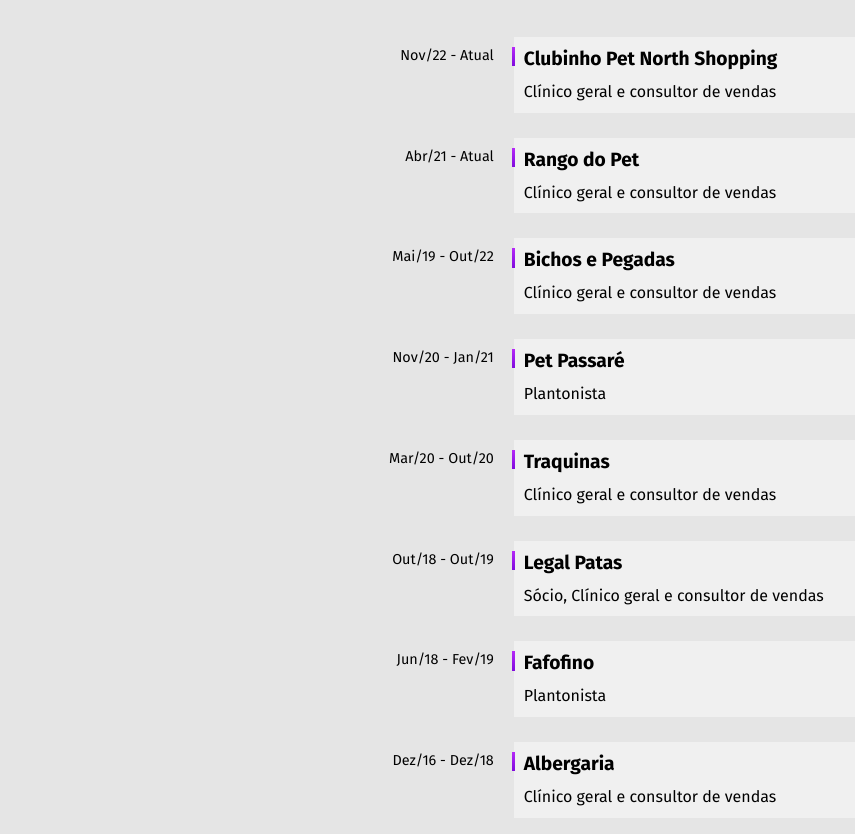
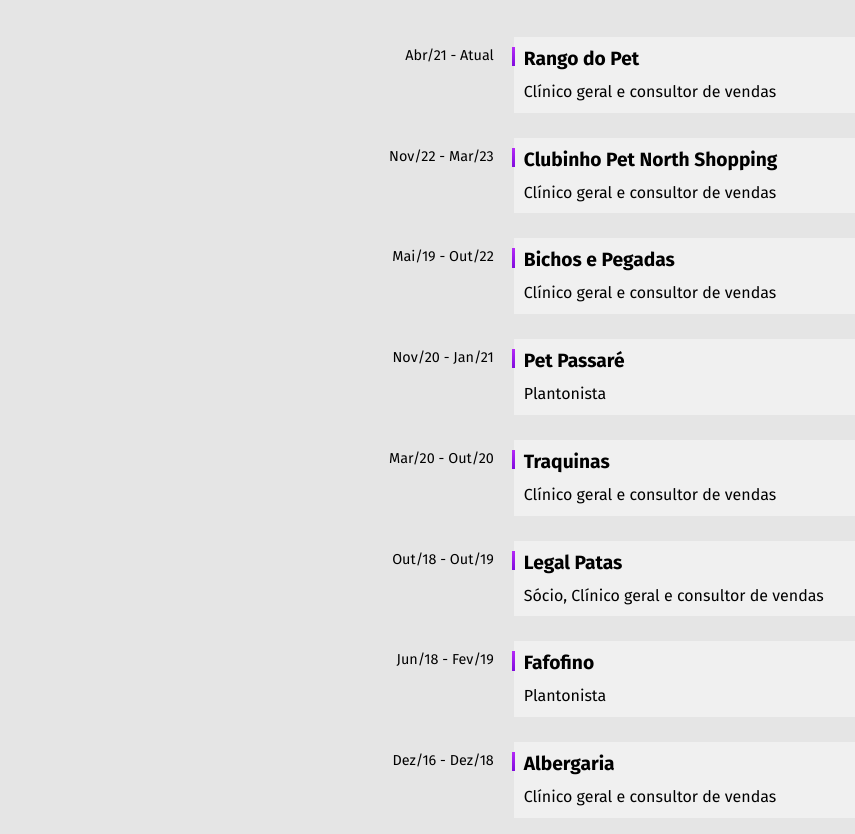
Before and after one commit to EriveltoLuna/drvelto, a plain HTML site: page index.html in a window 1280 px wide. Shown: the part 968-1802 px from the top of the page, without its empty margins (131-986 px from the left). Drawn offline with Linux system fonts and the light colour scheme.

Commit message:
Job change

```diff
--- a/index.html
+++ b/index.html
@@ -6,7 +6,9 @@
   <meta name="viewport" content="width=device-width, initial-scale=1.0">
   <link rel="stylesheet" href="./css/styles.css">
   <link rel="icon" href="./img/favicon.svg" type="image/svg+xml">
-  <link rel="preconnect" href="https://fonts.googleapis.com"><link rel="preconnect" href="https://fonts.gstatic.com" crossorigin><link href="https://fonts.googleapis.com/css2?family=Fira+Sans:wght@400;700&display=swap" rel="stylesheet">
+  <link rel="preconnect" href="https://fonts.googleapis.com">
+  <link rel="preconnect" href="https://fonts.gstatic.com" crossorigin>
+  <link href="https://fonts.googleapis.com/css2?family=Fira+Sans:wght@400;700&display=swap" rel="stylesheet">
   <title>Dr. Velto Luna</title>
 </head>
 
@@ -50,8 +52,8 @@
 
       <div class="main-exp-list-container">
         <!-- <h3 id="novo">MM/AA - MM/AA</h3> -->
-        <h3 id="clubinho">Nov/22 - Atual</h3>
         <h3 id="rango">Abr/21 - Atual</h3>
+        <h3 id="clubinho">Nov/22 - Mar/23</h3>
         <h3 id="bichos">Mai/19 - Out/22</h3>
         <h3 id="passare">Nov/20 - Jan/21</h3>
         <h3 id="traquinas">Mar/20 - Out/20</h3>
@@ -68,12 +70,12 @@
           </div> -->
 
         <div class="main-exp-items">
-          <h3>Clubinho Pet North Shopping</h3>
+          <h3>Rango do Pet</h3>
           <p>Clínico geral e consultor de vendas</p>
         </div>
 
         <div class="main-exp-items">
-          <h3>Rango do Pet</h3>
+          <h3>Clubinho Pet North Shopping</h3>
           <p>Clínico geral e consultor de vendas</p>
         </div>
 
```
